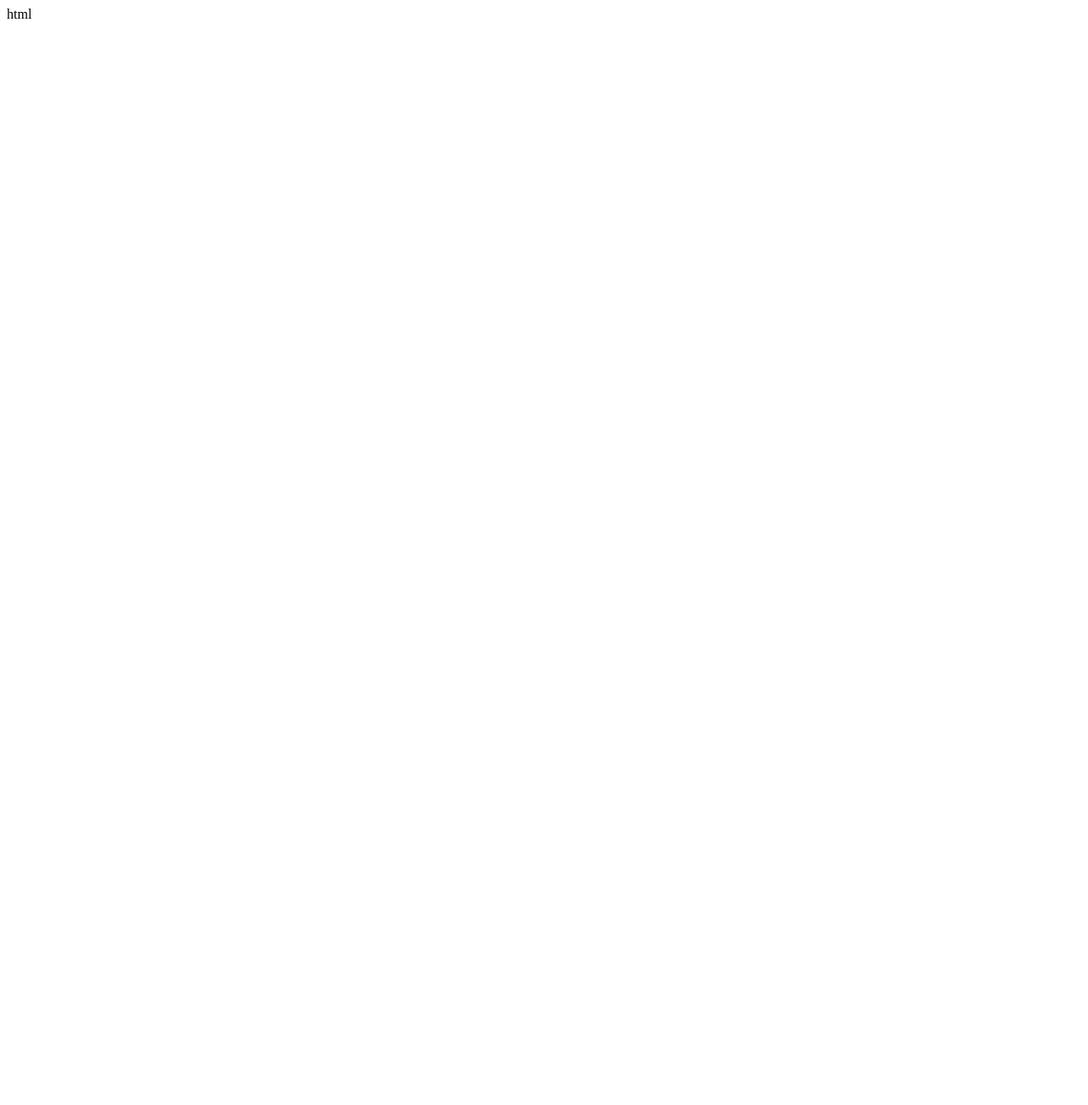
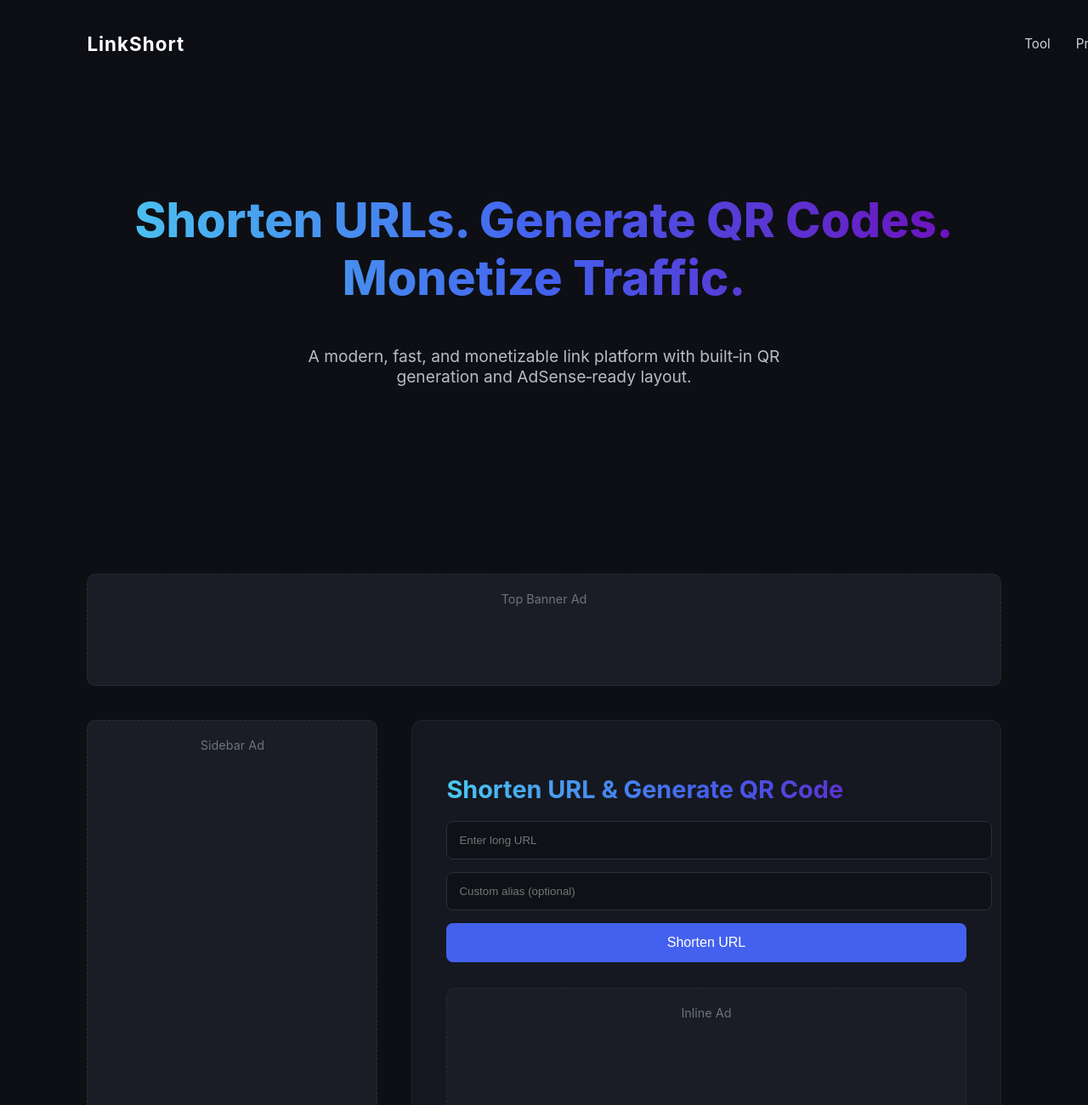
Before and after one commit to pinandtok/linkshort, a plain HTML site: page index.html in a window 1280 px wide. Shown: the top 1300 px of the page at 85% size. Before the commit the page ends 800 px from the top, so only its background shows below. Drawn offline with Linux system fonts and the light colour scheme.

Commit message:
0940changes

```diff
--- a/assets/css/style.css
+++ b/assets/css/style.css
@@ -1 +1,178 @@
-style.css
+body {
+    margin: 0;
+    font-family: "Inter", sans-serif;
+    background: #0d0f14;
+    color: #ffffff;
+}
+
+/* NAVBAR */
+nav {
+    display: flex;
+    justify-content: space-between;
+    align-items: center;
+    padding: 25px 8%;
+    position: fixed;
+    width: 100%;
+    top: 0;
+    background: rgba(13, 15, 20, 0.7);
+    backdrop-filter: blur(10px);
+    z-index: 100;
+}
+
+nav .logo {
+    font-size: 1.4rem;
+    font-weight: 700;
+    letter-spacing: 1px;
+}
+
+nav ul {
+    list-style: none;
+    display: flex;
+    gap: 30px;
+}
+
+nav ul li a {
+    text-decoration: none;
+    color: #cfd3dc;
+    font-size: 0.95rem;
+}
+
+/* HERO */
+.hero {
+    padding: 180px 8% 120px;
+    text-align: center;
+}
+
+.hero h1 {
+    font-size: 3.5rem;
+    font-weight: 800;
+    line-height: 1.2;
+    background: linear-gradient(90deg, #4cc9f0, #4361ee, #7209b7);
+    -webkit-background-clip: text;
+    -webkit-text-fill-color: transparent;
+}
+
+.hero p {
+    margin-top: 20px;
+    font-size: 1.2rem;
+    color: #b8bcc7;
+    max-width: 650px;
+    margin-left: auto;
+    margin-right: auto;
+}
+
+/* TOOL WRAPPER */
+.tool-wrapper {
+    padding: 80px 8%;
+}
+
+.tool-content {
+    display: flex;
+    gap: 40px;
+}
+
+/* AD SLOTS */
+.ad-slot {
+    background: #1a1d25;
+    border: 1px dashed #2a2f3a;
+    border-radius: 10px;
+    padding: 20px;
+    text-align: center;
+    color: #6c7280;
+    font-size: 0.9rem;
+}
+
+.ad-top {
+    margin-bottom: 40px;
+    height: 90px;
+}
+
+.ad-inline {
+    margin: 30px 0;
+    height: 250px;
+}
+
+.ad-footer {
+    margin-top: 40px;
+    height: 120px;
+}
+
+.ad-side {
+    width: 300px;
+    height: 600px;
+    position: sticky;
+    top: 120px;
+}
+
+@media (max-width: 900px) {
+    .ad-side {
+        display: none;
+    }
+}
+
+/* TOOL BOX */
+.tool-box {
+    flex: 1;
+    background: #151820;
+    padding: 40px;
+    border-radius: 12px;
+    border: 1px solid #1f232e;
+}
+
+.tool-title {
+    font-size: 1.8rem;
+    margin-bottom: 20px;
+    background: linear-gradient(90deg, #4cc9f0, #4361ee, #7209b7);
+    -webkit-background-clip: text;
+    -webkit-text-fill-color: transparent;
+}
+
+/* INPUTS */
+.input {
+    width: 100%;
+    padding: 14px;
+    margin-bottom: 15px;
+    border-radius: 8px;
+    border: 1px solid #2a2f3a;
+    background: #0f1117;
+    color: #fff;
+}
+
+/* BUTTONS */
+.btn-primary {
+    width: 100%;
+    padding: 14px;
+    background: #4361ee;
+    border: none;
+    border-radius: 8px;
+    color: #fff;
+    cursor: pointer;
+    font-size: 1rem;
+}
+
+.btn-secondary {
+    padding: 10px 20px;
+    background: transparent;
+    border: 1px solid #4361ee;
+    border-radius: 8px;
+    color: #4361ee;
+    cursor: pointer;
+}
+
+/* RESULT + QR */
+.result-box {
+    margin-top: 20px;
+    font-size: 1rem;
+}
+
+.qr-box {
+    margin-top: 20px;
+}
+
+/* FOOTER */
+footer {
+    text-align: center;
+    padding: 60px 0;
+    color: #7c808a;
+    font-size: 0.9rem;
+}
--- a/assets/js/app.js
+++ b/assets/js/app.js
@@ -1 +1,27 @@
-app.js
+function shortenURL() {
+    const longURL = document.getElementById("long-url").value;
+    const alias = document.getElementById("alias").value.trim();
+
+    let shortURL;
+
+    if (alias) {
+        shortURL = window.location.origin + "/" + alias;
+    } else {
+        const random = Math.random().toString(36).substring(2, 8);
+        shortURL = window.location.origin + "/" + random;
+    }
+
+    document.getElementById("result").innerHTML = `
+        <p><strong>Short URL:</strong>
+        <a href="${longURL}" target="_blank">${shortURL}</a></p>
+        <button class="btn-secondary" onclick="copyToClipboard('${shortURL}')">Copy</button>
+    `;
+
+    document.getElementById("qr-code").innerHTML = "";
+    new QRCode(document.getElementById("qr-code"), shortURL);
+}
+
+function copyToClipboard(text) {
+    navigator.clipboard.writeText(text);
+    alert("Copied!");
+}
--- a/index.html
+++ b/index.html
@@ -1 +1,70 @@
-html
+<!DOCTYPE html>
+<html lang="en">
+<head>
+    <meta charset="UTF-8" />
+    <meta name="viewport" content="width=device-width, initial-scale=1.0" />
+    <title>LinkShort — Shorten URLs & Generate QR Codes</title>
+    <link rel="stylesheet" href="assets/css/style.css" />
+</head>
+
+<body>
+
+    <!-- NAVBAR -->
+    <nav>
+        <div class="logo">LinkShort</div>
+        <ul>
+            <li><a href="#">Tool</a></li>
+            <li><a href="#">Pricing</a></li>
+            <li><a href="#">Docs</a></li>
+        </ul>
+    </nav>
+
+    <!-- HERO -->
+    <section class="hero">
+        <h1>Shorten URLs. Generate QR Codes. Monetize Traffic.</h1>
+        <p>A modern, fast, and monetizable link platform with built‑in QR generation and AdSense‑ready layout.</p>
+    </section>
+
+    <!-- TOOL SECTION -->
+    <section class="tool-wrapper">
+
+        <!-- TOP AD -->
+        <div class="ad-slot ad-top">Top Banner Ad</div>
+
+        <div class="tool-content">
+
+            <!-- SIDEBAR AD -->
+            <aside class="ad-slot ad-side">Sidebar Ad</aside>
+
+            <!-- MAIN TOOL -->
+            <div class="tool-box">
+
+                <h2 class="tool-title">Shorten URL & Generate QR Code</h2>
+
+                <input id="long-url" class="input" placeholder="Enter long URL">
+                <input id="alias" class="input" placeholder="Custom alias (optional)">
+                <button class="btn-primary" onclick="shortenURL()">Shorten URL</button>
+
+                <!-- INLINE AD -->
+                <div class="ad-slot ad-inline">Inline Ad</div>
+
+                <div id="result" class="result-box"></div>
+
+                <div id="qr-code" class="qr-box"></div>
+
+                <!-- FOOTER AD -->
+                <div class="ad-slot ad-footer">Footer Ad</div>
+
+            </div>
+        </div>
+    </section>
+
+    <footer>
+        © 2026 LinkShort — All rights reserved.
+    </footer>
+
+    <script src="https://cdnjs.cloudflare.com/ajax/libs/qrcodejs/1.0.0/qrcode.min.js"></script>
+    <script src="assets/js/app.js"></script>
+
+</body>
+</html>
```
Also changed, not shown: ads/adsense-placeholders.html (added, +6 -0 lines), backend-ready/vercel-redirect-function.js (added, +20 -0 lines), backend-ready/supabase-config.md.txt (added), 1 other file.
